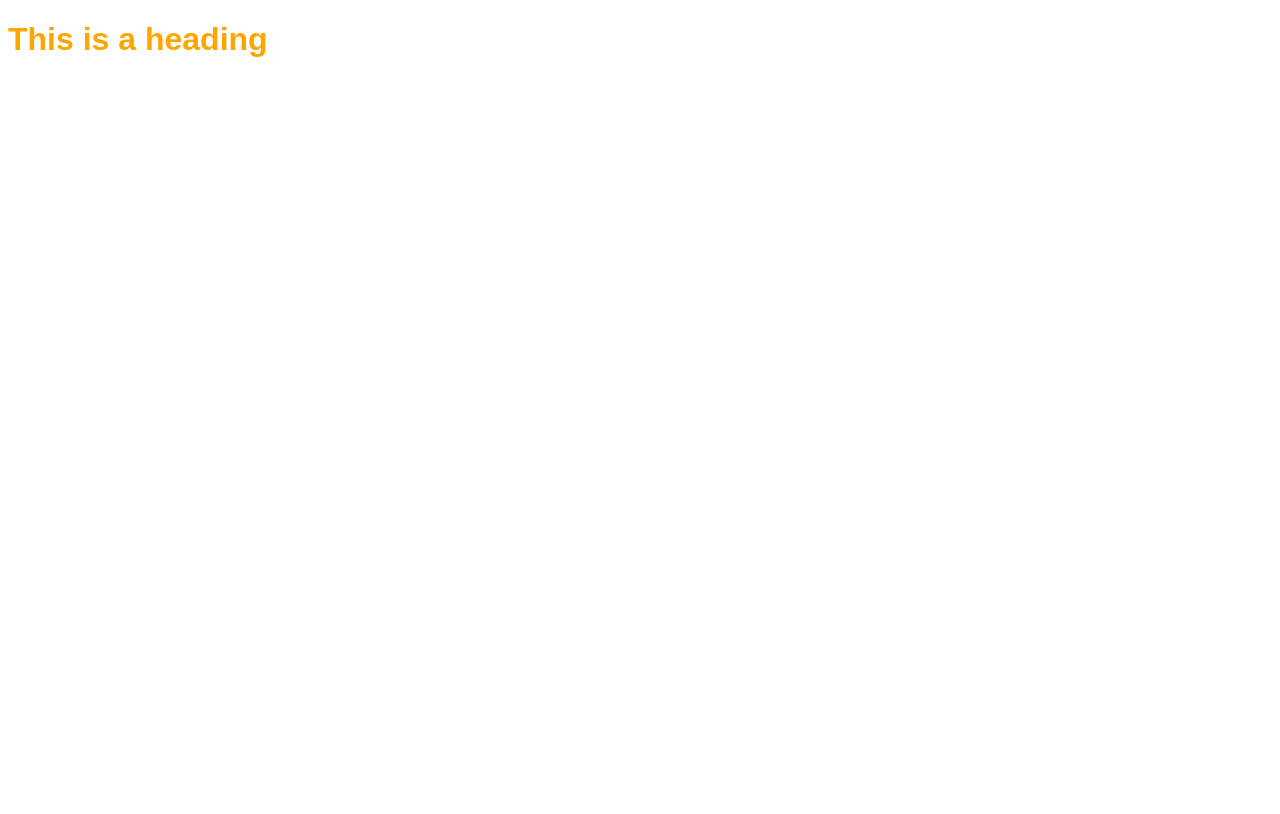
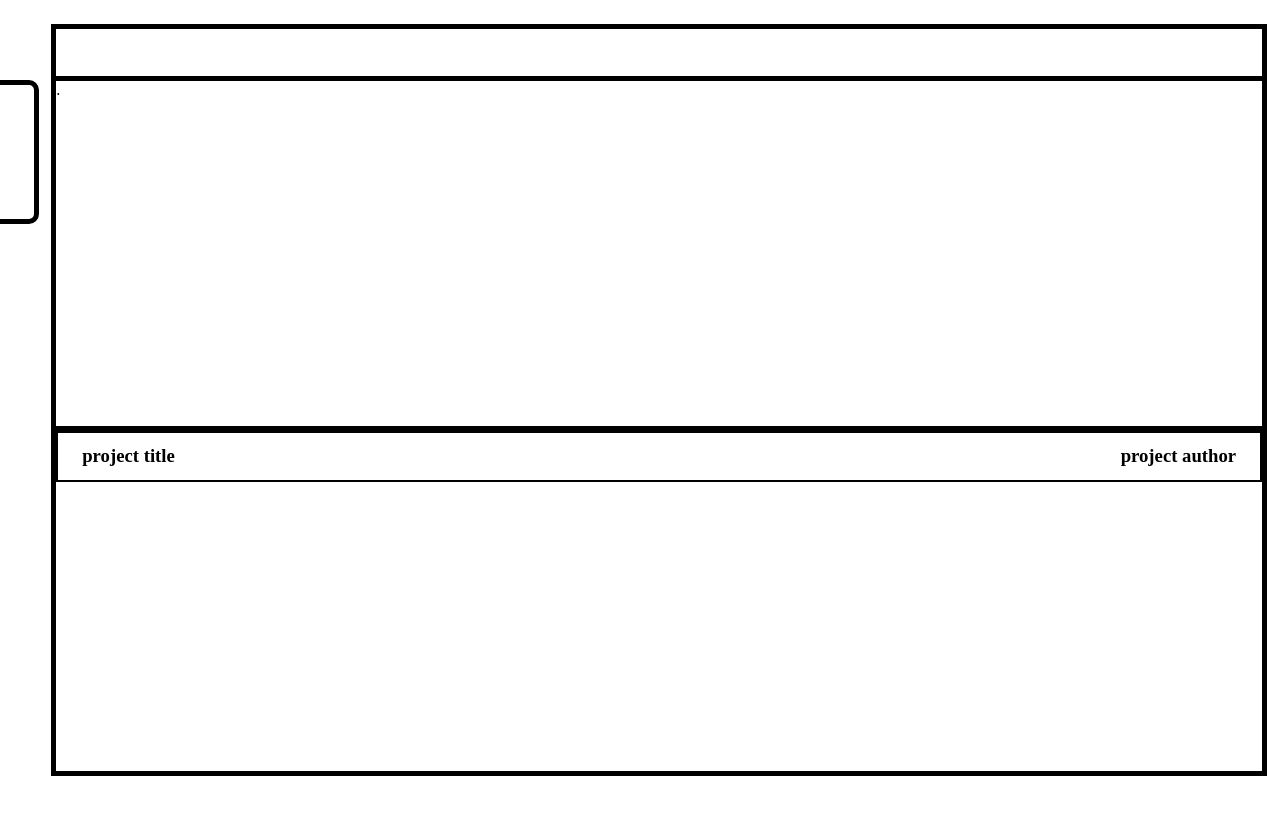
Before and after one commit to maxchristensen/carrotjuice-portfolio-website, a website: page frontend/index.html in a window 1280 px wide. Drawn offline with Linux system fonts and the light colour scheme.

Commit message:
basic HTML structure complete, sidenav added (set at left -35vw to hide), starting to postion project info

```diff
--- a/frontend/index.html
+++ b/frontend/index.html
@@ -11,7 +11,44 @@
 </head>
 <body>
 
-    <h1>This is a heading</h1>
+    <div class="sidenav">
+        <div class="tab-button"></div>
+    </div>
+
+   <div class="main-container">
+
+    <div class="tabs-container">
+        <div class="tab all"></div>
+        <div class="tab"></div>
+        <div class="tab"></div>
+        <div class="tab"></div>
+        <div class="tab"></div>
+        <div class="tab"></div>
+        <div class="tab"></div>
+        <div class="tab"></div>
+        <div class="tab"></div>
+
+    </div>
+
+    <div class="content-container">
+        <div class="project-info-container">
+            <div class="project-image">
+
+            </div>
+            .
+        </div>
+        <div class="projects-container">
+            <div class="project-listing">
+                <h3 class="project-info">project title</h3>
+                <h3 class="project-info">project author</h3>
+            </div>
+        </div>
+
+    </div>
+
+
+
+   </div>
 
     <!-- custom js -->
     <script src="./js/index.js"></script>
--- /dev/null
+++ b/frontend/sass/_layout.scss
@@ -0,0 +1,17 @@
+
+@mixin flex-row {
+    display: flex;
+    flex-direction: row;
+
+}
+@mixin flex-column{
+     display: flex;
+    flex-direction: column;
+
+}
+
+@mixin center-items{
+    display: flex;
+    align-items: center;
+    justify-content: center;
+}
--- a/frontend/sass/custom.scss
+++ b/frontend/sass/custom.scss
@@ -1,3 +1,5 @@
+@import 'layout';
+
 @import url('https://fonts.googleapis.com/css2?family=Gloock&family=Public+Sans:ital,wght@0,100;0,400;0,700;0,900;1,100;1,400;1,700;1,900&display=swap');
 
 h1 {
@@ -6,3 +8,109 @@ h1 {
     font-family: 'Public Sans', sans-serif;
 
 }
+
+* {
+    margin: 0;
+    padding: 0;
+    box-sizing: border-box;
+
+     ::-webkit-scrollbar {
+        display: none;
+    }
+
+    -ms-overflow-style: none;
+    /* IE and Edge */
+    scrollbar-width: none;
+    /* Firefox */
+}
+
+body {
+  display: flex;
+    height: 100vw;
+    width: 100vw;
+    overflow-y: hidden;
+    scroll-behavior: smooth;
+
+}
+
+
+// -------- LAYOUT ---------
+
+.sidenav{
+    @include flex-row;
+    z-index: 10;
+    left: -35vw;
+    position: absolute;
+    width: 35vw;
+    height: 100vh;
+    border-right: 5px solid black;
+    background-color: white;
+}
+
+.tab-button{
+    background-color: white;
+    position: relative;
+    left: 100%;
+    width: 10%;
+    height: 18%;
+    border: 5px solid black;
+    top: 10%;
+    border-radius: 0 10px 10px 0;
+
+}
+
+.main-container{
+    @include flex-column;
+    position: relative;
+    height: 94vh;
+    width: 95vw;
+    border: 5px solid black;
+    top: 3vh;
+    left: 4vw;
+
+}
+
+.tabs-container{
+    position: relative;
+    height: 7%;
+    width: 100%;
+    border-bottom: 5px solid black;
+    top: 0;
+}
+
+.content-container{
+    @include flex-column;
+
+    position: relative;
+    height: 93%;
+}
+
+.project-info-container{
+    position: relative;
+    height: 50%;
+}
+
+.project-image{
+
+}
+.projects-container{
+    @include flex-column;
+    position: relative;
+    border-top: 5px solid black;
+    height: 50%;
+    overflow: scroll;
+}
+
+.project-listing{
+    @include flex-row;
+    position: relative;
+    border: 2px solid black;
+    width: 100%;
+    height: 15%;
+   align-items: center;
+   justify-content: space-between;
+}
+
+.project-info{
+    margin: 2%;
+}
```
Also changed, not shown: frontend/css/custom.min.css, frontend/package.json (indentation only).
